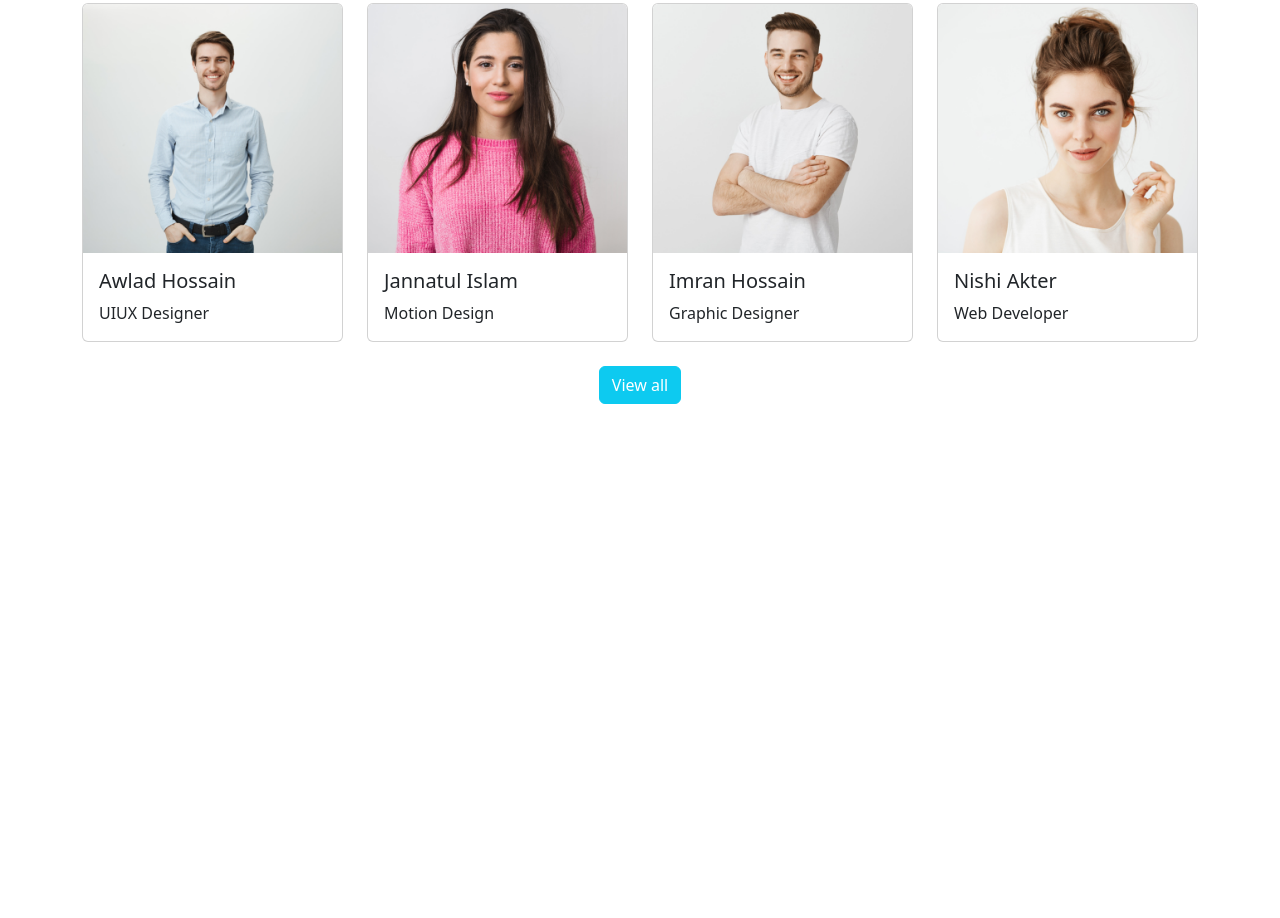
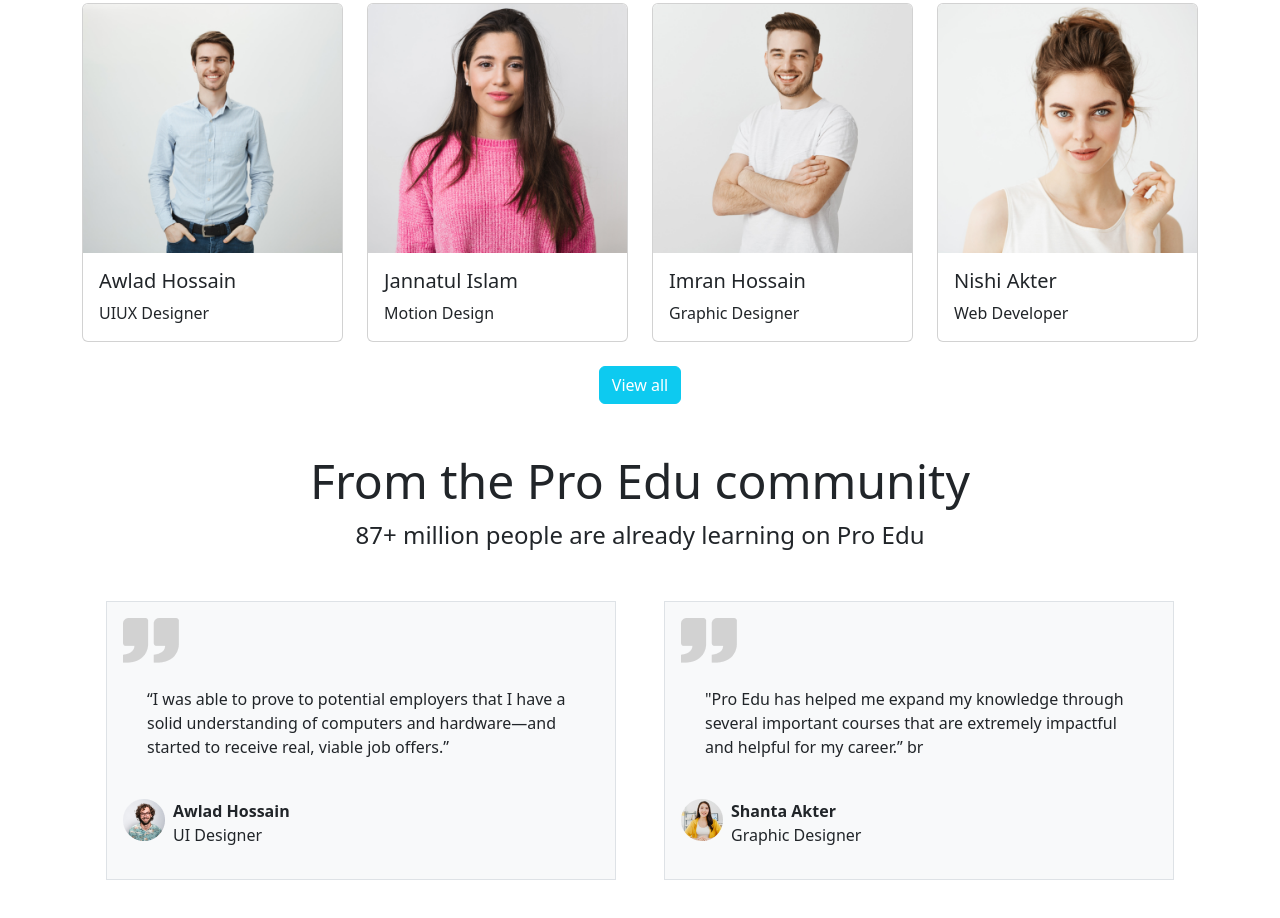
Before and after one commit to 07arif/Pro-edu_website, a plain HTML site: page index.html in a window 1280 px wide. Shown: the part 2742-3660 px from the top of the page. Before the commit the page ends 3194 px from the top, so only its background shows below. Drawn offline with nearby package versions, Linux system fonts and the light colour scheme.

Commit message:
feedback section  added

```diff
--- a/index.html
+++ b/index.html
@@ -319,6 +319,87 @@
             <button class="btn btn-info text-white d-flex mx-auto">View all</button>
         </section>
         <!-- successfull students section end -->
+
+        <!-- feedback section start  -->
+        <section class="container my-5">
+            <div class="text-center my-5">
+                <h2 class="display-5">From the Pro Edu community</h2>
+                <p class="fs-4">87+ million people are already learning on Pro Edu
+
+                </p>
+            </div>
+            <div>
+                <div class="container px-4 ">
+                    <div class="row gx-5 gy-5">
+                        <!-- feedback 1 -->
+                        <div class="col-12 col-sm-12 col-md-6 col-lg-6">
+                            <div class="p-3 border bg-light">
+                                <div class="d-flex justify-content-between">
+                                    <div><img src="images/comma.png" alt=""></div>
+                                    <div><i class="fa-solid fa-star text-warning"></i>
+                                        <i class="fa-solid fa-star text-warning"></i>
+                                        <i class="fa-solid fa-star text-warning"></i>
+                                        <i class="fa-solid fa-star text-warning"></i>
+                                        <i class="fa-solid fa-star-half-stroke text-warning"></i>
+                                    </div>
+                                </div>
+                                <div>
+                                    <p class="p-4">“I was able to prove to potential employers that I have a solid
+                                        understanding of computers and hardware—and started to receive real, viable job
+                                        offers.”</p>
+                                </div>
+                                <div class="d-flex gap-2 ">
+                                    <div>
+                                        <img src="images/student/student-5.png" alt="">
+                                    </div>
+                                    <div>
+                                        <p>
+                                            <strong>Awlad Hossain</strong><br>
+                                            UI Designer
+                                        </p>
+                                    </div>
+                                </div>
+                            </div>
+                        </div>
+                        <!-- feedback 2  -->
+                        <div class="col-12 col-sm-12 col-md-6 col-lg-6">
+                            <div class="p-3 border bg-light">
+                                <div class="d-flex justify-content-between">
+                                    <div><img src="images/comma.png" alt=""></div>
+                                    <div><i class="fa-solid fa-star text-warning"></i>
+                                        <i class="fa-solid fa-star text-warning"></i>
+                                        <i class="fa-solid fa-star text-warning"></i>
+                                        <i class="fa-solid fa-star text-warning"></i>
+                                        <i class="fa-solid fa-star-half-stroke text-warning"></i>
+                                    </div>
+                                </div>
+                                <div>
+                                    <p class="p-4">"Pro Edu has helped me expand my knowledge through several
+                                        important courses that are extremely impactful and helpful for my career.”
+                                        br
+                                    </p>
+                                </div>
+                                <div class="d-flex gap-2 ">
+                                    <div>
+                                        <img src="images/student/student-6.png" alt="">
+                                    </div>
+                                    <div>
+                                        <p>
+                                            <strong>Shanta Akter</strong><br>
+                                            Graphic Designer
+                                        </p>
+
+                                    </div>
+                                </div>
+                            </div>
+                        </div>
+
+                    </div>
+                </div>
+            </div>
+        </section>
+        <!--  feedback section end  -->
+
     </main>
     <!-- main secctoin end  -->
 
```
